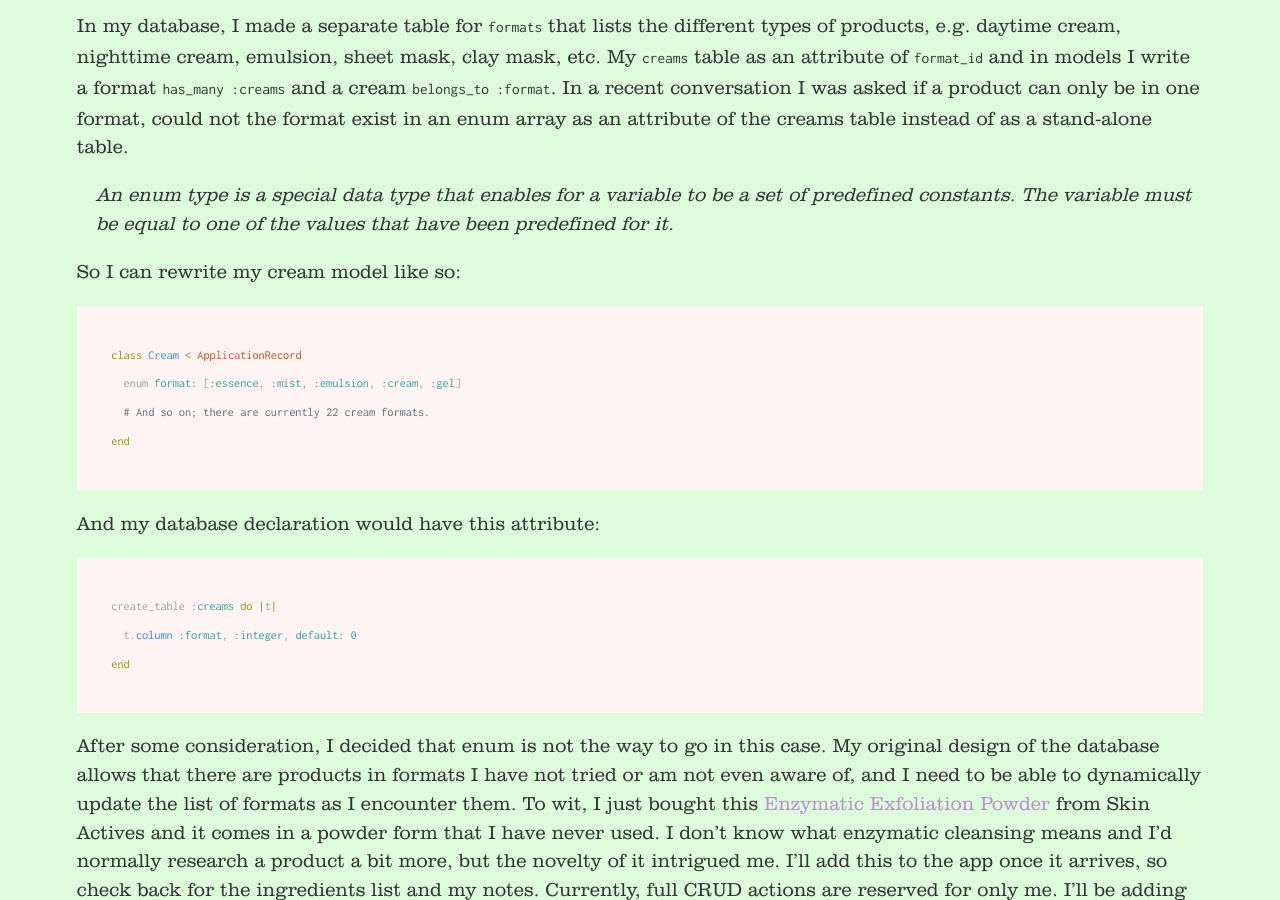
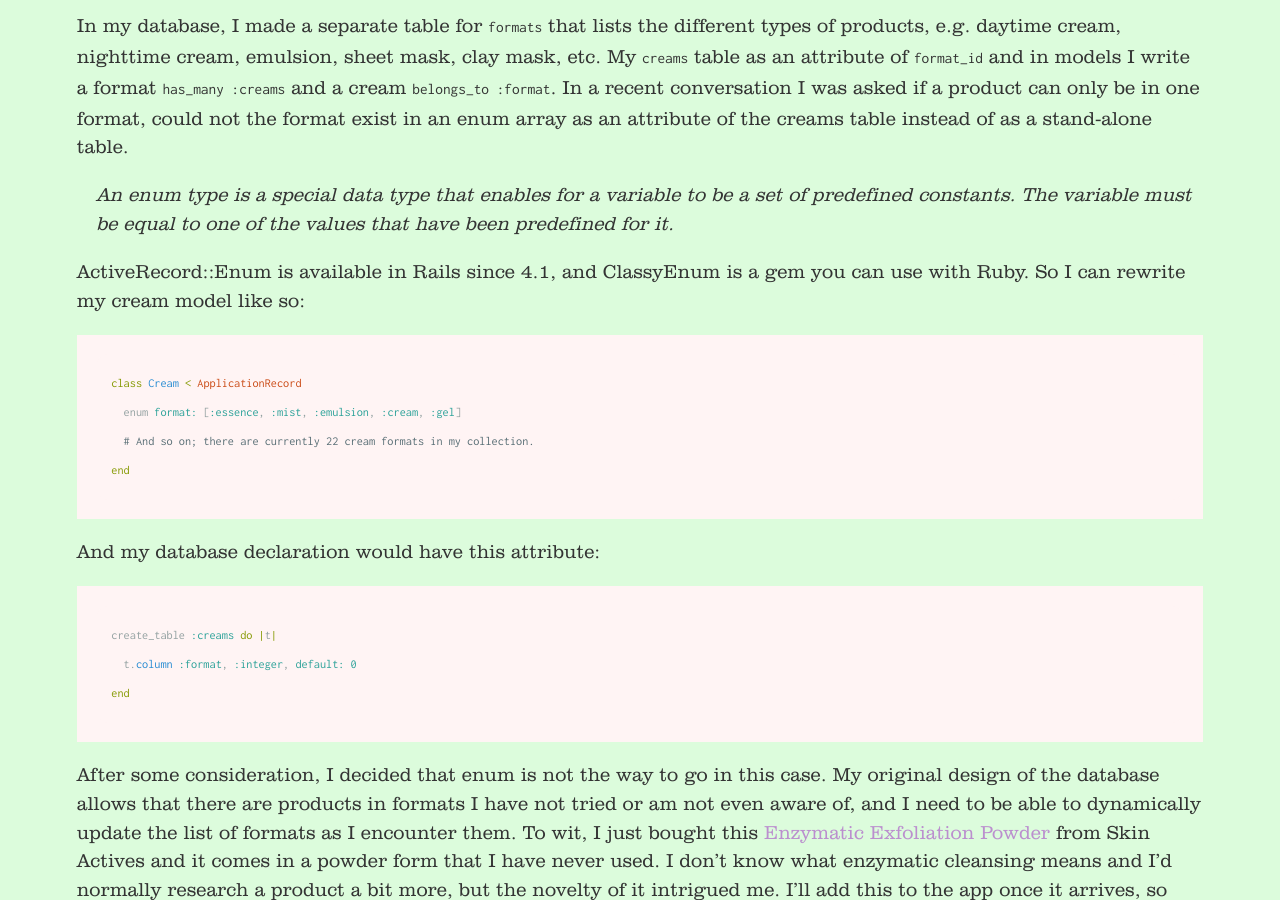
Before and after one commit to jingyufanclub/bloggo, a Jekyll site: the page built from _posts/2017-05-07-creamy-app.md, in a window 1280 px wide and 900 px high, scrolled down 1386 px. Built offline with Jekyll 4.4.1, drawn with Linux system fonts in a browser that asks for light colours.

Commit message:
edit new blog post

````diff
--- a/_posts/2017-05-07-creamy-app.md
+++ b/_posts/2017-05-07-creamy-app.md
@@ -28,11 +28,11 @@ In my database, I made a separate table for `formats` that lists the different t
 
 >An enum type is a special data type that enables for a variable to be a set of predefined constants. The variable must be equal to one of the values that have been predefined for it.
 
-So I can rewrite my cream model like so:
+ActiveRecord::Enum is available in Rails since 4.1, and ClassyEnum is a gem you can use with Ruby. So I can rewrite my cream model like so:
 ```ruby
 class Cream < ApplicationRecord
   enum format: [:essence, :mist, :emulsion, :cream, :gel]
-  # And so on; there are currently 22 cream formats.
+  # And so on; there are currently 22 cream formats in my collection.
 end
 ```
 And my database declaration would have this attribute:
````
